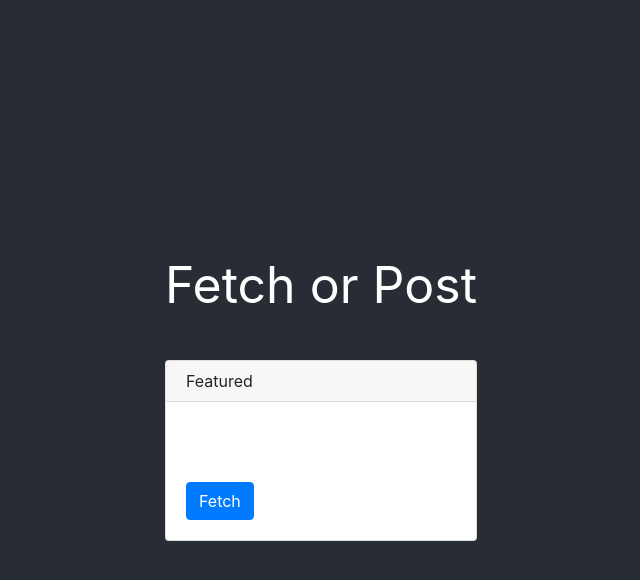
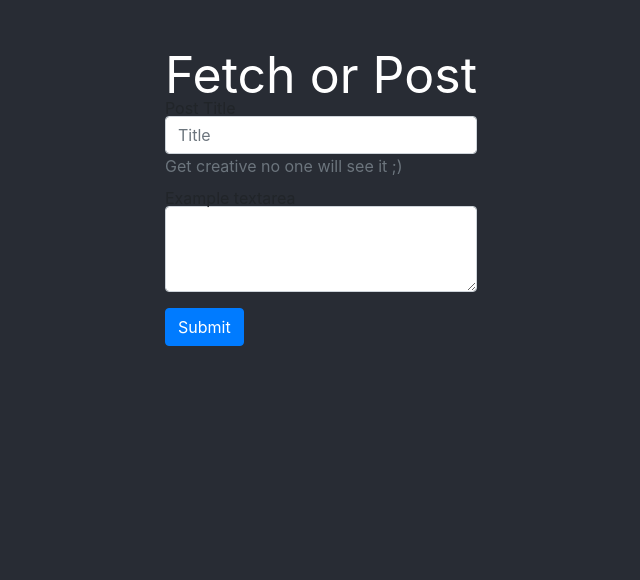
Before and after one commit to harrisonJones12/fetch-or-post, a React (Create React App) app: page / in a window 1280 px wide. Shown: the top 580 px of the page, without its empty margins (319-959 px from the left). Built offline with nearby package versions, Linux system fonts and the light colour scheme.

Commit message:
add react router

```diff
--- a/package.json
+++ b/package.json
@@ -11,6 +11,7 @@
     "react-bootstrap": "^1.0.0-beta.16",
     "react-dom": "^16.12.0",
     "react-redux": "^7.1.3",
+    "react-router-dom": "^5.1.2",
     "react-scripts": "3.4.0",
     "redux": "^4.0.5",
     "redux-logger": "^3.0.6",
--- a/src/App.js
+++ b/src/App.js
@@ -1,15 +1,21 @@
 import React from "react";
-import {Fetch} from "./components/Fetch";
-// import Main from "./containers/Main";
+import { Fetch } from "./components/Fetch";
+import Main from "./containers/Main";
 
-import './App.css';
+import { BrowserRouter as Router, Switch, Route } from "react-router-dom";
+
+import "./App.css";
 
 function App() {
   return (
-    <div className="App">
-      {/* <Main /> */}
-      <Fetch />
-    </div>
+    <Router>
+      <div className="App">
+        <Switch>
+          <Route exact path="/" component={Main} />
+          <Route path="/fetch" component={Fetch} />
+        </Switch>
+      </div>
+    </Router>
   );
 }
 
```
Also changed, not shown: 1 other file (tests, documents, lock files or other folders).
